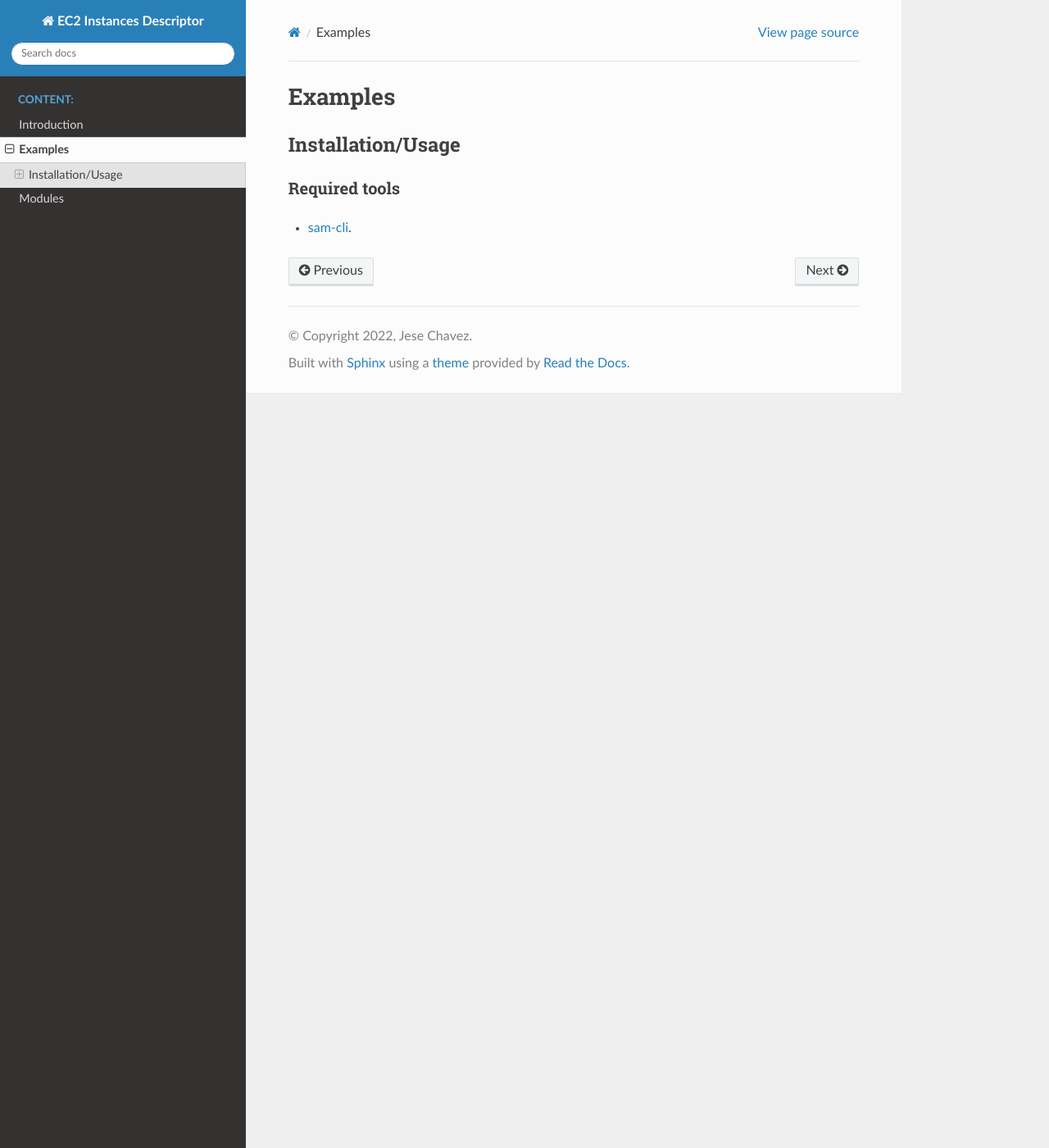
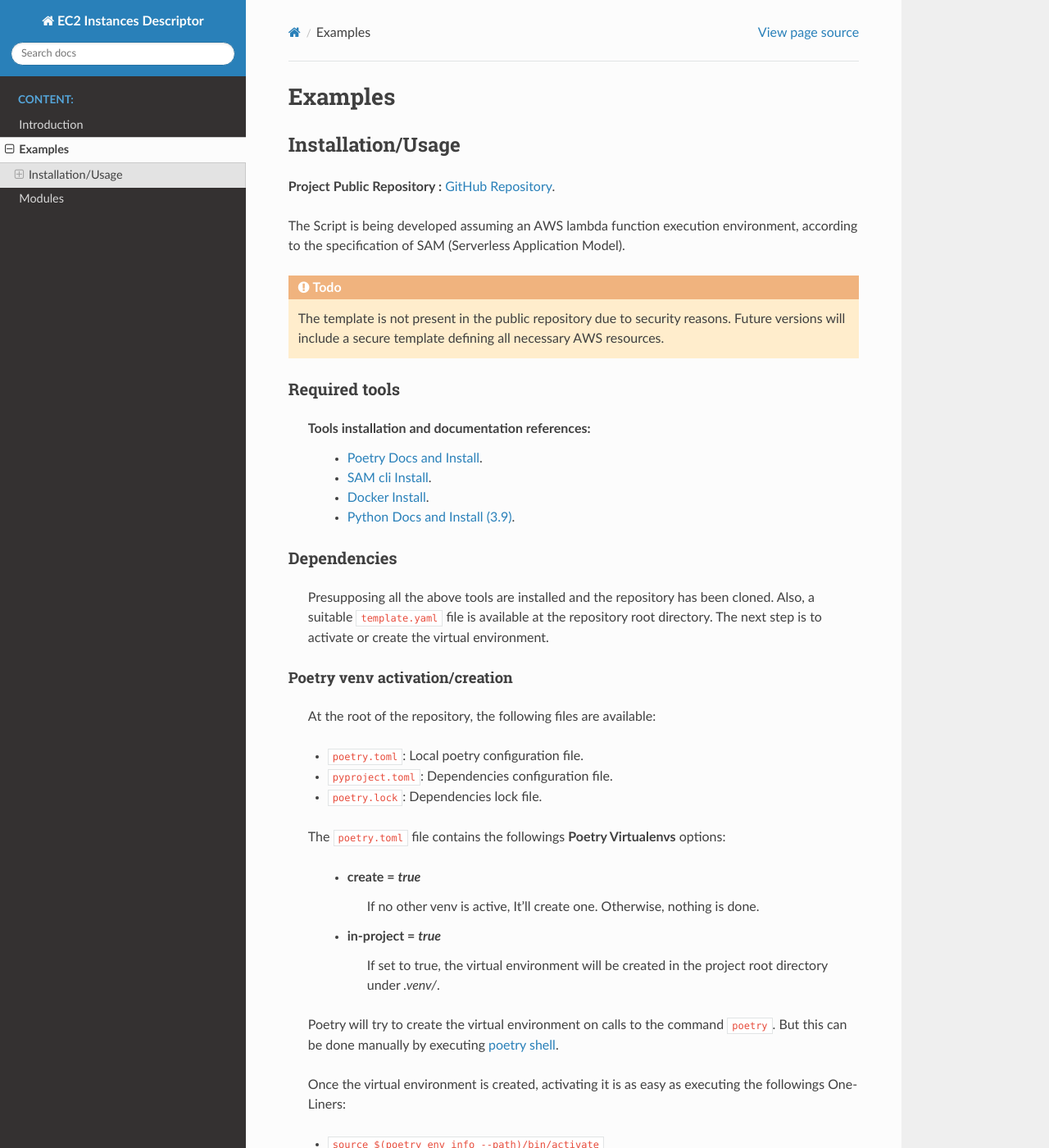
Before and after one commit to jesse0099/EC2_INSTANCE_DESCRIPTOR, a Sphinx documentation site: the page built from docs/source/examples.rst, in a window 1280 px wide and 1400 px high. Shown: the whole window at 82% size. Built offline with Sphinx 7.4.7 and the Read the Docs theme 2.0.0, drawn with Linux system fonts in a browser that asks for light colours; some of the changed text lies outside the part shown.

Commit message:
Documentation and last poetry details

```diff
--- a/docs/source/conf.py
+++ b/docs/source/conf.py
@@ -24,8 +24,11 @@ extensions = [
     # To automatically generate documentation.
     'sphinx.ext.autodoc',
     # Ability to read documentation from other projects.
-    'sphinx.ext.intersphinx'
+    'sphinx.ext.intersphinx',
+    # Display todo's in the documentation.
+    'sphinx.ext.todo'
 ]
+todo_include_todos = True
 templates_path = ['_templates']
 exclude_patterns = []
 
--- a/docs/source/examples.rst
+++ b/docs/source/examples.rst
@@ -1,12 +1,135 @@
+########
 Examples
 ########
 
+******************
 Installation/Usage
 ******************
 
+**Project Public Repository :**  `GitHub Repository`_.
+
+The Script is being developed assuming an AWS lambda function execution environment, according to
+the specification of SAM \(Serverless Application Model\).
+
+.. todo::
+    The template is not present in the public repository due to security reasons.
+    Future versions will include a secure template defining all necessary AWS resources.
+
+
 Required tools
-^^^^^^^^^^^^^^
+**************
 
-* `sam-cli`_.
+    Tools installation and documentation references:
+        * `Poetry Docs and Install`_.
+        * `SAM cli Install`_.
+        * `Docker Install`_.
+        * `Python Docs and Install \(3.9\)`_.
 
-.. _sam-cli: https://docs.aws.amazon.com/serverless-application-model/latest/developerguide/install-sam-cli.html
+
+Dependencies
+************
+
+    Presupposing all the above tools are installed and the repository has been cloned. Also, a suitable
+    ``template.yaml`` file is available at the repository root directory. The next step is to activate or
+    create the virtual environment.
+
+Poetry venv activation/creation
+^^^^^^^^^^^^^^^^^^^^^^^^^^^^^^^
+
+    At the root of the repository, the following files are available:
+
+    * ``poetry.toml``: Local poetry configuration file.
+    * ``pyproject.toml``: Dependencies configuration file.
+    * ``poetry.lock``: Dependencies lock file.
+
+    The ``poetry.toml`` file contains the followings **Poetry Virtualenvs** options:
+
+        * **create** = *true*
+            If no other venv is active, It'll create one. Otherwise, nothing is done.
+
+        * **in-project** = *true*
+            If set to true, the virtual environment will be created in the project root directory
+            under *.venv/*.
+
+    Poetry will try to create the virtual environment on calls to the command ``poetry``. But this can
+    be done manually by executing `poetry shell`_.
+
+    Once the virtual environment is created, activating it is as easy as executing the
+    followings  One-Liners:
+
+    * ``source $(poetry env info --path)/bin/activate``
+    * ``&((poetry env info --path) + "\Scripts\activate.ps1")``
+
+Poetry venv deactivation/exit
+^^^^^^^^^^^^^^^^^^^^^^^^^^^^^
+
+    Once the virtual environment is active and a shell to it is present, deactivation/exit can be
+    achieved by the followings commands:
+
+    * ``deactivate``
+    * ``exit``
+
+    In depth information can be found in:
+
+Poetry, dependencies installation
+^^^^^^^^^^^^^^^^^^^^^^^^^^^^^^^^^
+|   The following command will install all the not optional dependencies defined in the ``pyproject.toml``:
+
+        ``poetry install``: The install command reads the ``pyproject.toml`` file from the current project,
+        resolves the dependencies, and installs them.
+
+|   However, optional dependencies wont be, so we have to this manually:
+
+        ``poetry install -E {extra_name}``: Install the specified extra group.
+
+|    Optional dependencies installation:
+
+       * ``poetry install -E all_extras``
+            **Install all extras**
+
+       * ``poetry install -E build_and_debug``
+            **Install boto3 and debugpy**
+
+       * ``poetry install -E docs``
+            **Install sphinx and sphinx-rtd-theme**
+
+Execution
+*********
+
+Local Invoke
+^^^^^^^^^^^^
+| ``sam local invoke``
+| In depth information can be found in:
+
+Debug
+*****
+
+VS Code AWS Toolkit
+^^^^^^^^^^^^^^^^^^^
+
+Debugpy
+^^^^^^^
+
+Deploy
+******
+| ``sam deploy --s3-bucket {My S3 Bucket}``
+|       ``--s3-prefix {My S3 Bucket Prefix}``
+|       ``--image-repository {AWS ECR URI}``
+|       ``--region {AWS Region name}``
+|       ``--stack-name {AWS Stack Name}``
+|       ``--capabilities CAPABILITY_IAM CAPABILITY_NAMED_IAM``
+
+.. todo::
+    Installation/Usage documentation is not as detailed as I would like.
+    Fix it when the time comes.
+.. todo::
+    Explain the reason to create optional dependencies.
+.. todo::
+    Populate in depth information where required.
+
+.. _SAM cli Install: https://docs.aws.amazon.com/serverless-application-model/latest/developerguide/install-sam-cli.html
+.. _Docker Install: https://docs.docker.com/get-docker/
+.. _Poetry Docs and Install: https://python-poetry.org/docs/
+.. _Python Docs and Install \(3.9\): https://www.python.org/downloads/
+.. _GitHub Repository: https://github.com/jesse0099/EC2_INSTANCE_DESCRIPTOR
+.. _poetry shell: https://python-poetry.org/docs/cli/#:~:text=has%20no%20option.-,shell,-The%20shell%20command
--- a/pyproject.toml
+++ b/pyproject.toml
@@ -19,6 +19,7 @@ debugpy = { version = "1.6.3", optional = true }
 [tool.poetry.extras]
 docs = ["sphinx", "sphinx-rtd-theme"]
 build_and_debug = ["boto3", "debugpy"]
+all_extras = ["sphinx", "sphinx-rtd-theme", "boto3", "debugpy"]
 
 [build-system]
 requires = ["poetry-core"]
```
Also changed, not shown: docs/source/intro.rst (+26 -2 lines), 4 other files.
